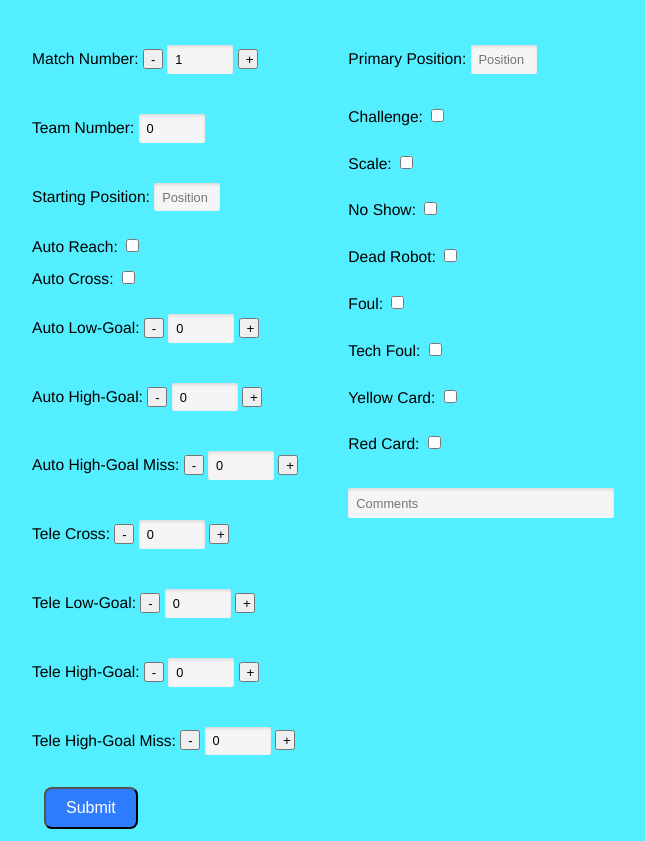
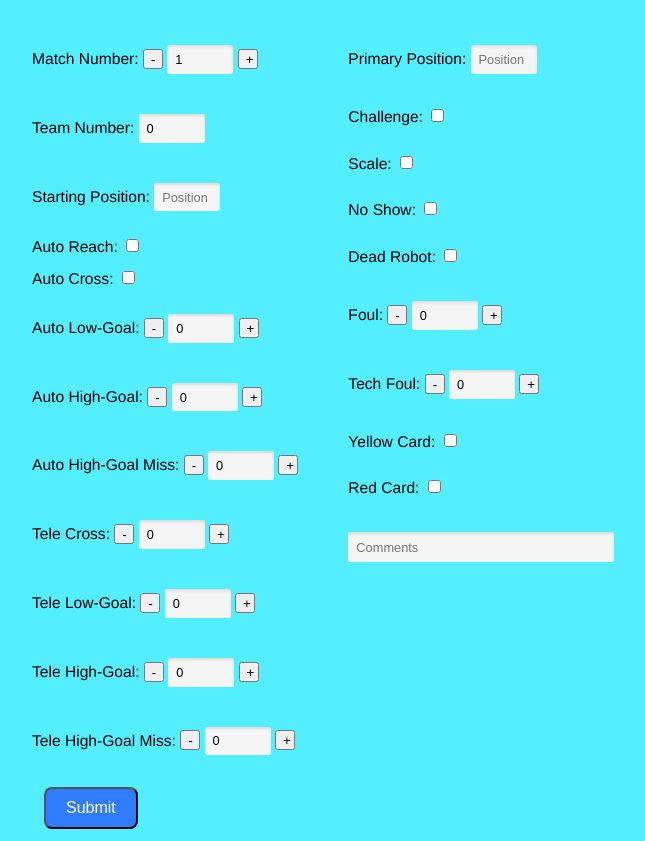
Before and after one commit to mhsstemworks/Scouting2443, a plain HTML site: page Scouting2443/page.html in a window 1280 px wide. Shown: the whole page, without its empty margins (18-663 px from the left). Drawn offline with Linux system fonts and the light colour scheme.

Commit message:
3.1.2016
idk

```diff
--- a/Scouting2443/list.csv
+++ b/Scouting2443/list.csv
@@ -1 +1 @@
-1,2443,Middle,,1,0,1,0,4,3,4,1,Offense,1,,,,,,,,2443
+1,2443,Middle,,1,0,1,0,3,2,4,1,Offense,,1,,,0,0,,,"Driver is cute"
--- a/Scouting2443/page.html
+++ b/Scouting2443/page.html
@@ -133,10 +133,16 @@ jQuery(document).ready(function(){
             <input type="checkbox" class="checkbox" name="deadRobot" id="deadRobot" value="1"><br>
 
             <label for="foul">Foul: </label>
-            <input type="checkbox" class="checkbox" name="foul" id="foul" value="1"><br>
+            <!--<input type="checkbox" class="checkbox" name="foul" id="foul" value="1"><br>-->
+            <input type="button" value="-" class="qtyminus" field="foul">
+            <input type="number" class="inputs" name="foul" id="foul" value="0" placeholder="Fouls">
+            <input type="button" value="+" class="qtyplus" field="foul"><br>
 
             <label for="techFoul">Tech Foul: </label>
-            <input type="checkbox" class="checkbox" name="techFoul" id="techFoul" value="1"><br>
+            <!--<input type="checkbox" class="checkbox" name="techFoul" id="techFoul" value="1"><br>-->
+            <input type="button" value="-" class="qtyminus" field="techFoul">
+            <input type="number" class="inputs" name="techFoul" id="techFoul" value="0" placeholder="Tech Fouls">
+            <input type="button" value="+" class="qtyplus" field="techFoul"><br>
 
             <label for="yellowCard">Yellow Card: </label>
             <input type="checkbox" class="checkbox" name="yellowCard" id="yellowCard" value="1"><br>
```
Also changed, not shown: 1 other file.
